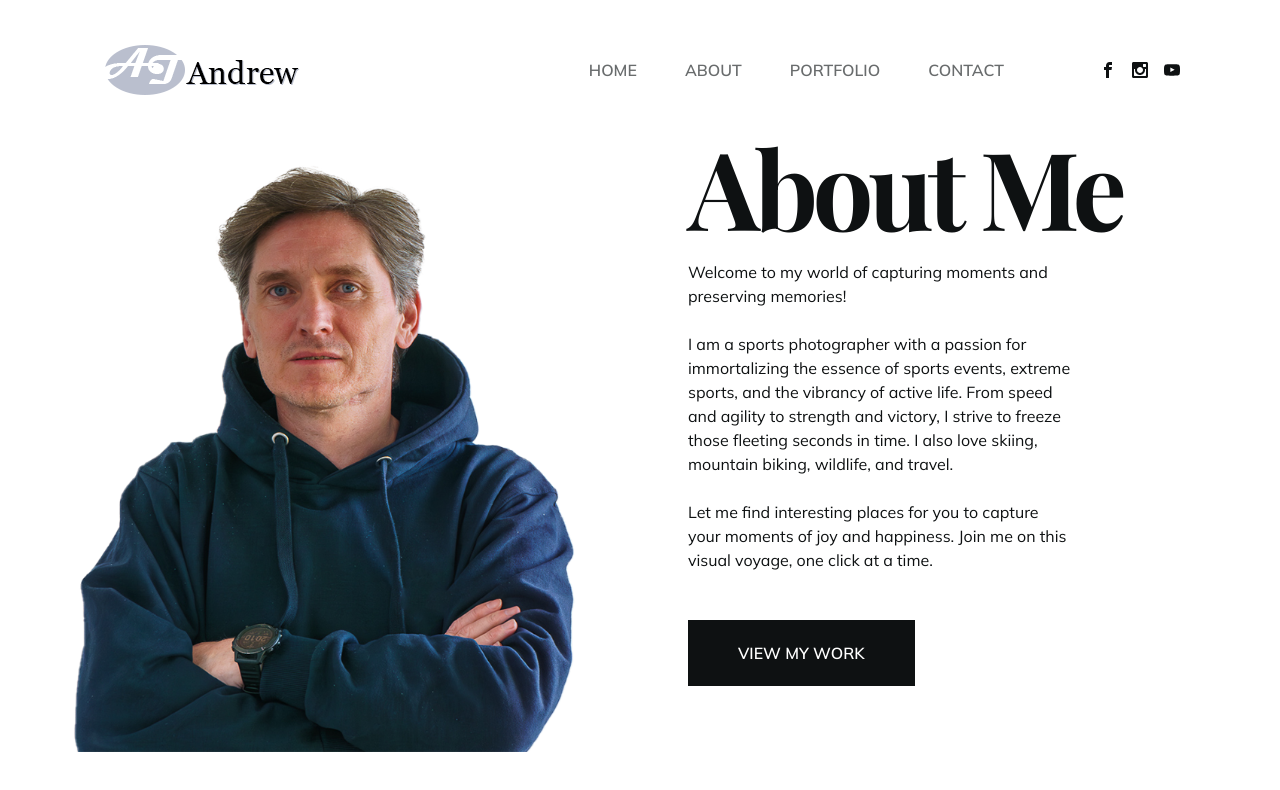
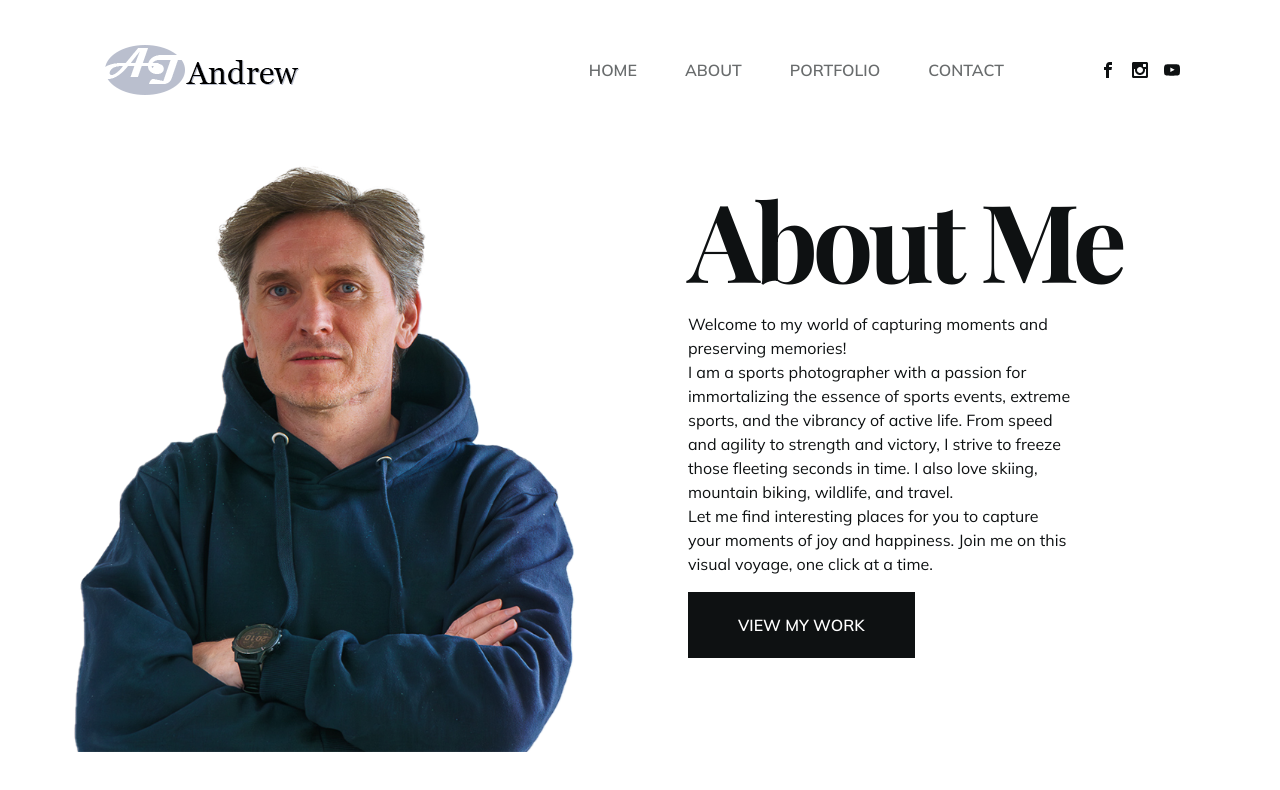
Before and after one commit to AndrewTuli/PhotoPortfolio, a React (Create React App) app: page /about in a window 1280 px wide. Shown: the top 790 px of the page. Built offline with nearby package versions, Linux system fonts and the light colour scheme; a web font is replaced by a local one.

Commit message:
A little change layout

```diff
--- a/src/components/Header.js
+++ b/src/components/Header.js
@@ -14,8 +14,8 @@ const Header = () => {
   //const { mouseEnterHandler, mouseLeaveHandler } = useContext(CursorContext);
   return (
     <header className='fixed w-full px-[30px]
-    lg:px-[100px] z-30 h-[100px] lg:h-[140px] flex items-center'>
-      <div className='flex flex-col lg:flex-row
+    lg:px-[100px] z-30 h-[80px] lg:h-[140px] flex items-center'>
+      <div className=' flex flex-col lg:flex-row
       lg:items-center w-full justify-between'>
         {/* logo [width = 200px] */}
         <Link
--- a/src/pages/About.js
+++ b/src/pages/About.js
@@ -41,20 +41,18 @@ const About = () => {
           <div
             //onMouseEnter={mouseEnterHandler}
             //onMouseLeave={mouseLeaveHandler}
-            className='flex-1 pt-36 pb-14 lg:pt-0
+            className='flex-1 pt-20 pb-8 lg:pt-0
         lg:w-auto z-10 flex flex-col justify-center
         items-center lg:items-start'>
             <h1 className='h1'>About me</h1>
-            <p className='mb-12 max-w-sm'>
+            <p className='mb-4 max-w-sm'>
               Welcome to my world of capturing moments and preserving memories!
-              <br />
               <br />
               I am a sports photographer with a passion for immortalizing
               the essence of sports events, extreme sports, and the vibrancy of active life.
               From speed and agility to strength and victory, I strive to freeze those
               fleeting seconds in time. I also love skiing, mountain biking, wildlife,
               and travel.
-              <br />
               <br />
               Let me find interesting places for you to capture your moments of joy and happiness. Join me on this visual voyage, one click at a time.
             </p>
--- a/src/pages/Home.js
+++ b/src/pages/Home.js
@@ -24,9 +24,11 @@ const Home = () => {
   transition={transition1}
   className='section'
   >
-    <div className='container mx-auto h-full relative'>
+    <div className=' container mx-auto h-full w-full relative'>
       {/** text & img wrapper */}
-      <div className='flex flex-col justify-center'>
+      <div className='flex flex-col justify-center'
+      style={{ height: 'calc(100vh-50px)', overflow: 'auto' }} // Added styles for scrolling
+      >
         {/** text */}
         <motion.div
           initial={{opacity: 0, y: '-50%' }}  /** was: initial={{opacity: 0 }}  */
```
